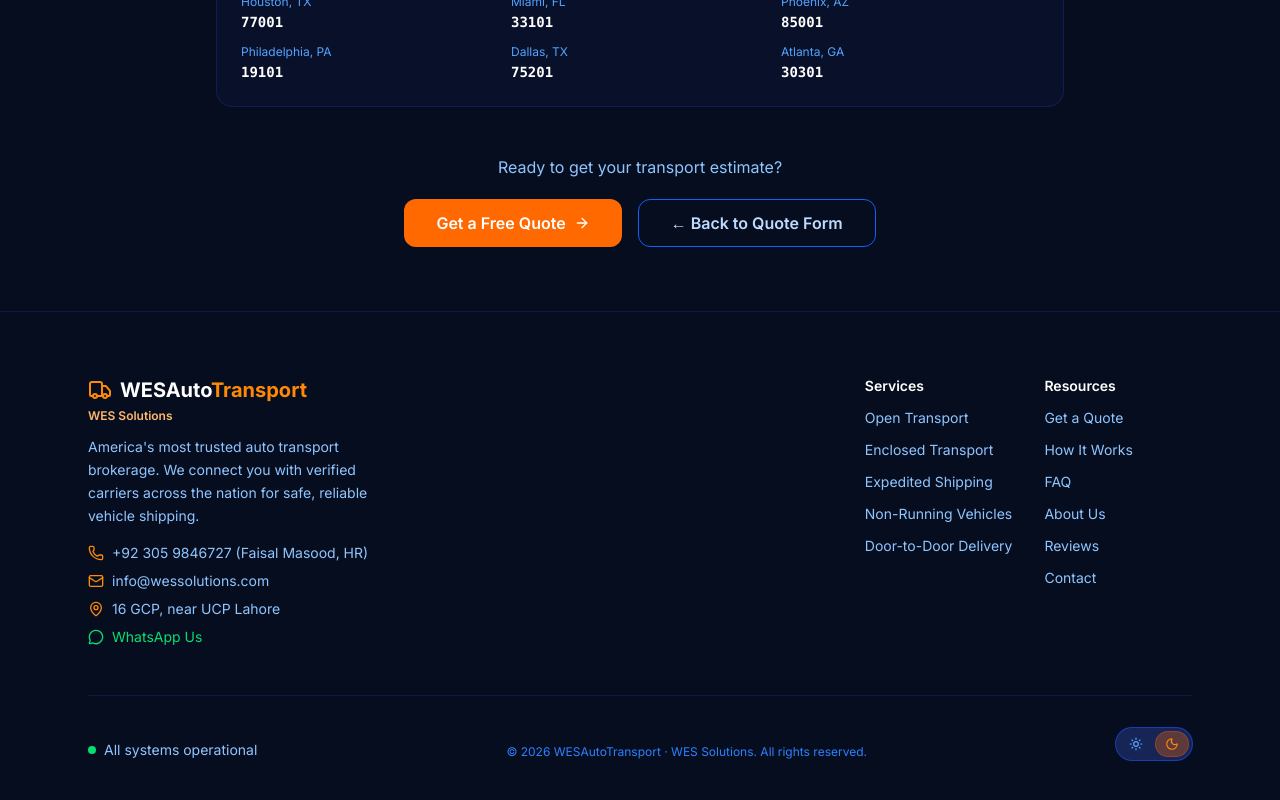
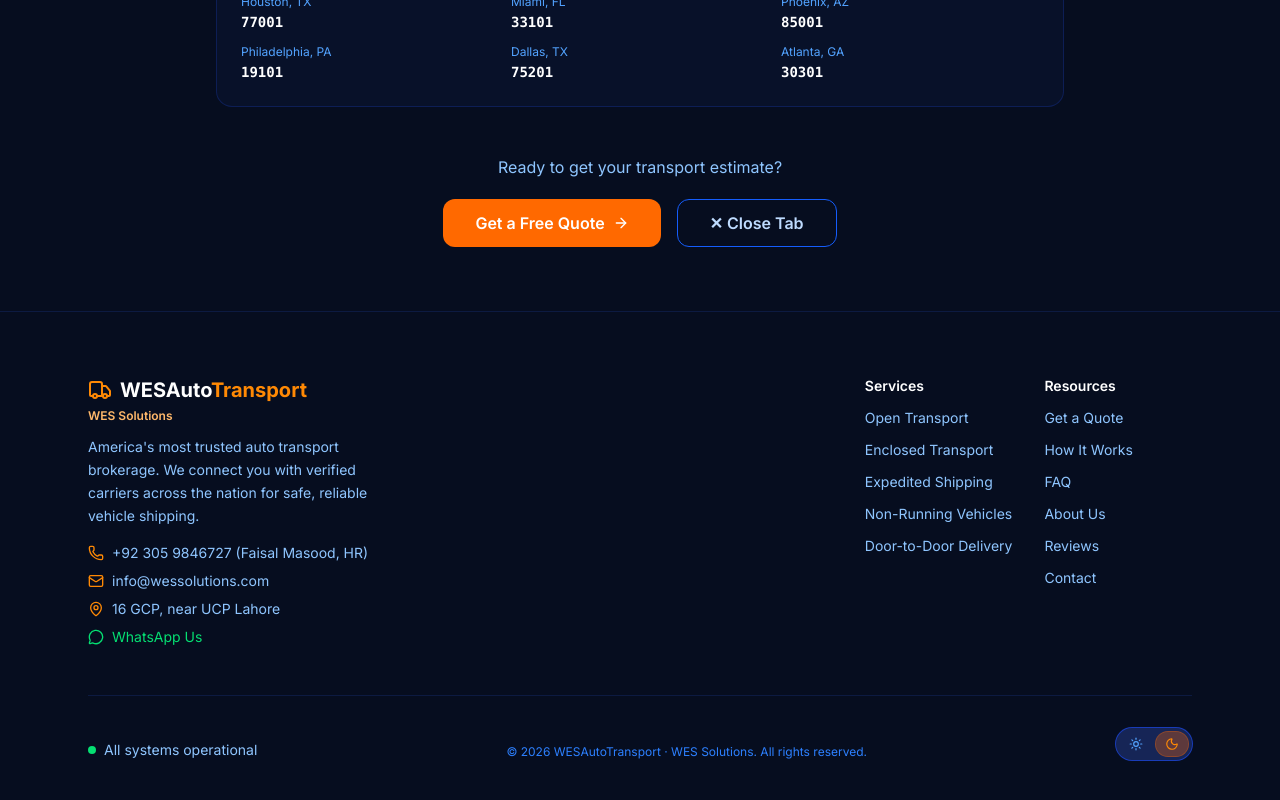
Before and after one commit to ahmadsoban92-pixel/AutoTransport, a Next.js app: page /zip-code-guide in a window 1280 px wide. Shown: the part 2194-2994 px from the top of the page. Built offline with nearby package versions, Linux system fonts and the light colour scheme; no server answers.

Commit message:
button_fix_@

```diff
--- a/app/(marketing)/zip-code-guide/page.tsx
+++ b/app/(marketing)/zip-code-guide/page.tsx
@@ -199,10 +199,11 @@
               className="inline-flex items-center justify-center gap-2 bg-orange-500 hover:bg-orange-600 text-white font-semibold h-12 px-8 rounded-xl transition-colors">
               Get a Free Quote <ArrowRight className="w-4 h-4" />
             </Link>
-            <Link href="/get-quote"
+            <button
+              onClick={() => window.close()}
               className="inline-flex items-center justify-center gap-2 border border-blue-600 text-blue-200 hover:bg-blue-900/40 font-semibold h-12 px-8 rounded-xl transition-colors">
-              ← Back to Quote Form
-            </Link>
+              ✕ Close Tab
+            </button>
           </div>
         </motion.div>
 
```
